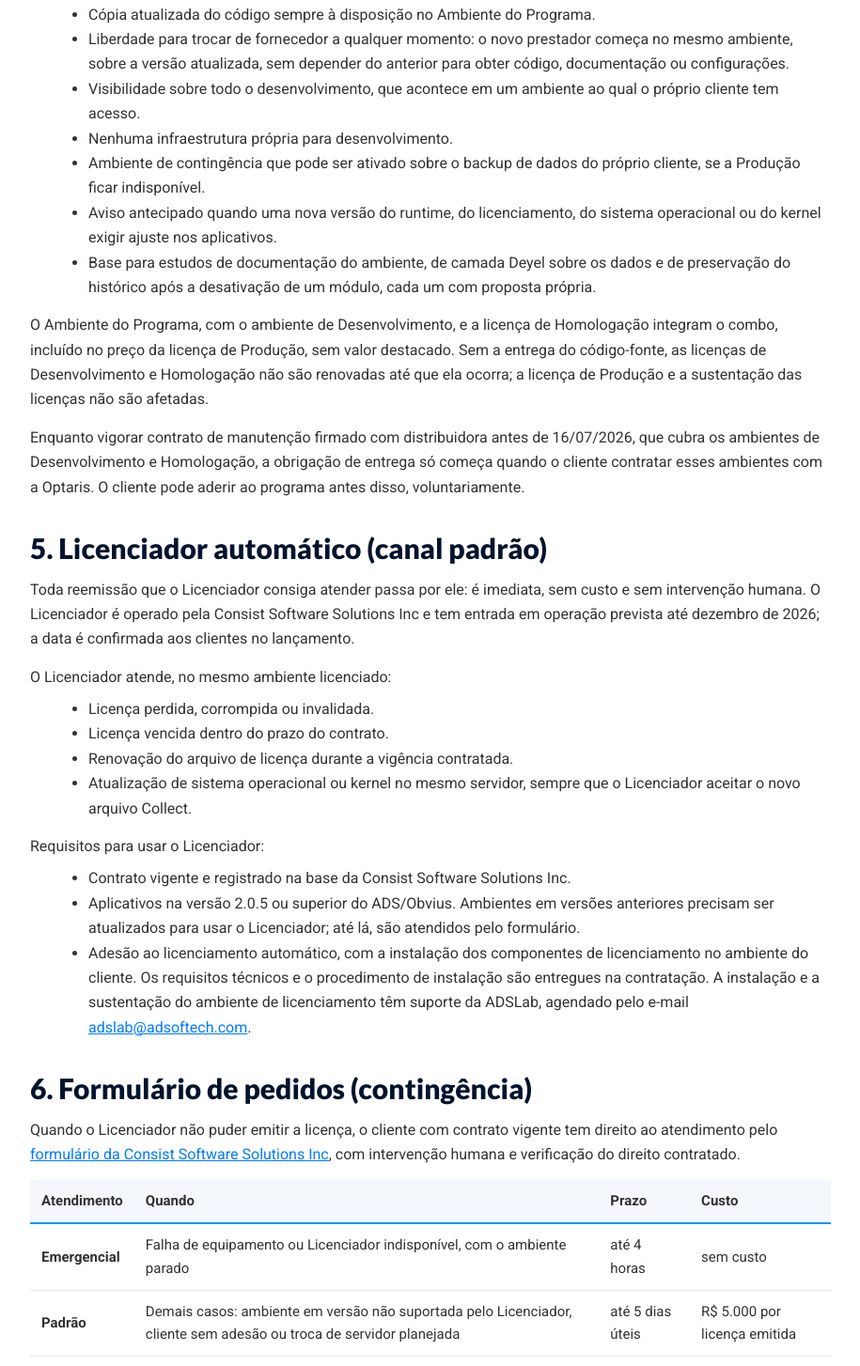
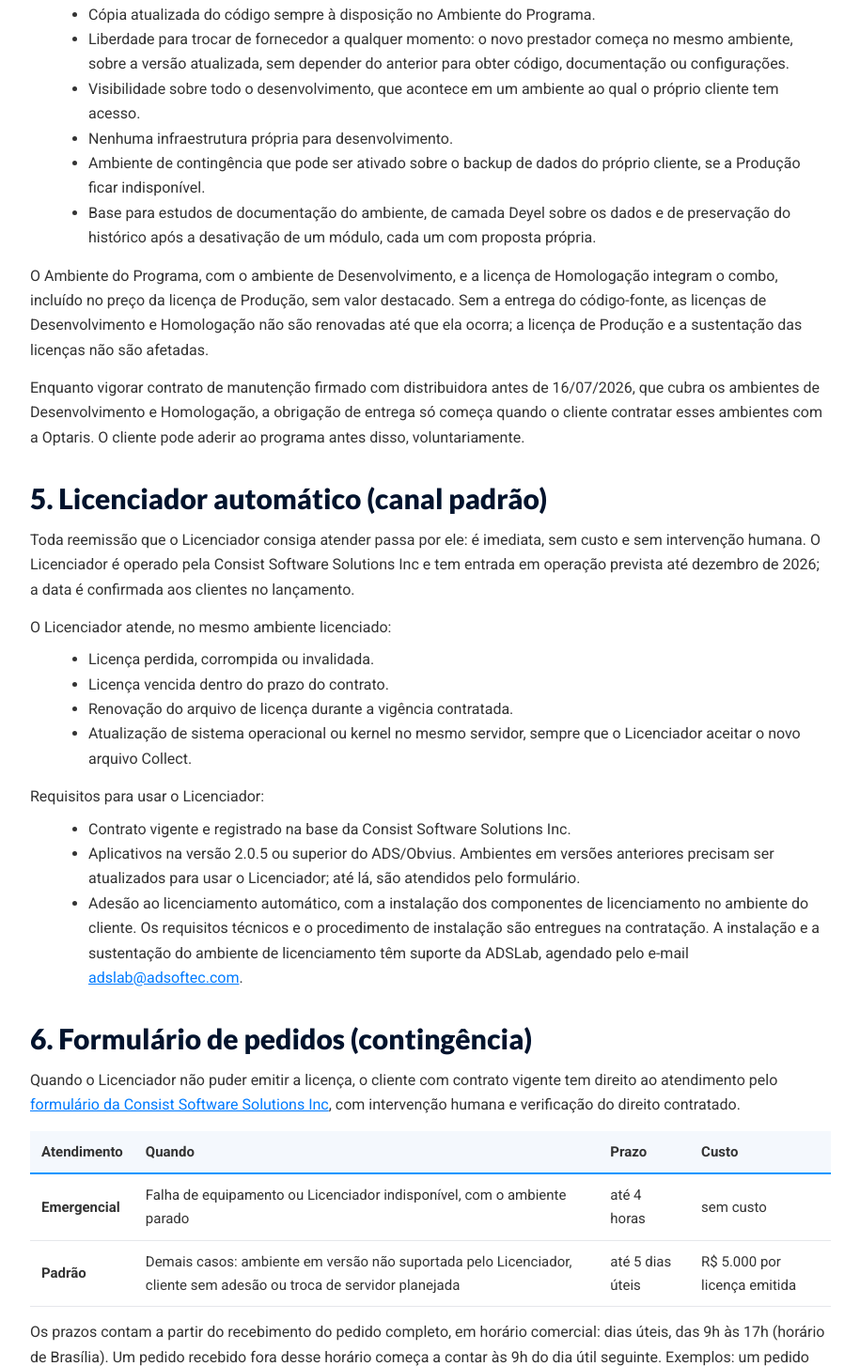
Before and after one commit to optarisbrasil/optarisbrasil-site, a plain HTML site: page politica-de-licenciamento/index.html in a window 1280 px wide. Shown: the part 2706-4160 px from the top of the page at 94% size, without its empty margins (182-1097 px from the left). Drawn offline with nearby package versions, Linux system fonts and the light colour scheme.

Commit message:
Política de licenciamento: remove aviso antecipado de ajuste de kernel; corrige e-mail ADSLab (adsoftec.com)
Co-Authored-By: Claude Opus 5.5 <noreply@anthropic.com>
Claude-Session: https://claude.ai/code/session_01A4kCGNj2u1ae27L44tHhtR

```diff
--- a/politica-de-licenciamento/index.html
+++ b/politica-de-licenciamento/index.html
@@ -242,7 +242,6 @@ body{overflow-x:clip}
       <li>Visibilidade sobre todo o desenvolvimento, que acontece em um ambiente ao qual o próprio cliente tem acesso.</li>
       <li>Nenhuma infraestrutura própria para desenvolvimento.</li>
       <li>Ambiente de contingência que pode ser ativado sobre o backup de dados do próprio cliente, se a Produção ficar indisponível.</li>
-      <li>Aviso antecipado quando uma nova versão do runtime, do licenciamento, do sistema operacional ou do kernel exigir ajuste nos aplicativos.</li>
       <li>Base para estudos de documentação do ambiente, de camada Deyel sobre os dados e de preservação do histórico após a desativação de um módulo, cada um com proposta própria.</li>
     </ul>
     <p style="margin-bottom:14px">O Ambiente do Programa, com o ambiente de Desenvolvimento, e a licença de Homologação integram o combo, incluído no preço da licença de Produção, sem valor destacado. Sem a entrega do código-fonte, as licenças de Desenvolvimento e Homologação não são renovadas até que ela ocorra; a licença de Produção e a sustentação das licenças não são afetadas.</p>
@@ -261,7 +260,7 @@ body{overflow-x:clip}
     <ul style="margin:0 0 34px 22px">
       <li>Contrato vigente e registrado na base da Consist Software Solutions Inc.</li>
       <li>Aplicativos na versão 2.0.5 ou superior do ADS/Obvius. Ambientes em versões anteriores precisam ser atualizados para usar o Licenciador; até lá, são atendidos pelo formulário.</li>
-      <li>Adesão ao licenciamento automático, com a instalação dos componentes de licenciamento no ambiente do cliente. Os requisitos técnicos e o procedimento de instalação são entregues na contratação. A instalação e a sustentação do ambiente de licenciamento têm suporte da ADSLab, agendado pelo e-mail <a href="mailto:adslab@adsoftech.com" style="color:#007bff">adslab@adsoftech.com</a>.</li>
+      <li>Adesão ao licenciamento automático, com a instalação dos componentes de licenciamento no ambiente do cliente. Os requisitos técnicos e o procedimento de instalação são entregues na contratação. A instalação e a sustentação do ambiente de licenciamento têm suporte da ADSLab, agendado pelo e-mail <a href="mailto:adslab@adsoftec.com" style="color:#007bff">adslab@adsoftec.com</a>.</li>
     </ul>
 
     <h2 style="font-size:clamp(24px,2.6vw,30px);font-weight:900;color:#02132d;margin:0 0 14px">6. Formulário de pedidos (contingência)</h2>
@@ -301,7 +300,7 @@ body{overflow-x:clip}
       <tr><td style="padding:10px 12px;border-bottom:1px solid #e5e7eb">Ambiente do Programa e termos de acesso</td><td style="padding:10px 12px;border-bottom:1px solid #e5e7eb">Optaris do Brasil</td><td style="padding:10px 12px;border-bottom:1px solid #e5e7eb">comercial@optarisbrasil.com</td></tr>
       <tr><td style="padding:10px 12px;border-bottom:1px solid #e5e7eb">Registro de contratos e assuntos de licenciamento</td><td style="padding:10px 12px;border-bottom:1px solid #e5e7eb">Consist Software Solutions Inc</td><td style="padding:10px 12px;border-bottom:1px solid #e5e7eb">licensing@consist.com</td></tr>
       <tr><td style="padding:10px 12px;border-bottom:1px solid #e5e7eb">Reemissão pelo formulário</td><td style="padding:10px 12px;border-bottom:1px solid #e5e7eb">Consist Software Solutions Inc</td><td style="padding:10px 12px;border-bottom:1px solid #e5e7eb"><a href="#formulario" style="color:#007bff">Formulário nesta página</a></td></tr>
-      <tr><td style="padding:10px 12px;border-bottom:1px solid #e5e7eb">Instalação e sustentação do ambiente de licenciamento, agendamentos e GMUD</td><td style="padding:10px 12px;border-bottom:1px solid #e5e7eb">ADSLab</td><td style="padding:10px 12px;border-bottom:1px solid #e5e7eb">adslab@adsoftech.com</td></tr>
+      <tr><td style="padding:10px 12px;border-bottom:1px solid #e5e7eb">Instalação e sustentação do ambiente de licenciamento, agendamentos e GMUD</td><td style="padding:10px 12px;border-bottom:1px solid #e5e7eb">ADSLab</td><td style="padding:10px 12px;border-bottom:1px solid #e5e7eb">adslab@adsoftec.com</td></tr>
     </table></div>
     <p style="font-size:14px;color:#666">Optaris do Brasil Serviços de Tecnologia S.A. · CNPJ 60.815.759/0001-54 · Castelo Branco Office Park, Torre Jacarandá, Av. Marcos Penteado de Ulhoa Rodrigues, 939, 8º andar, Alphaville, Barueri/SP, CEP 06460-040.</p>
   </div>
```
Also changed, not shown: teste/politica-de-licenciamento/index.html (+2 -2 lines).
